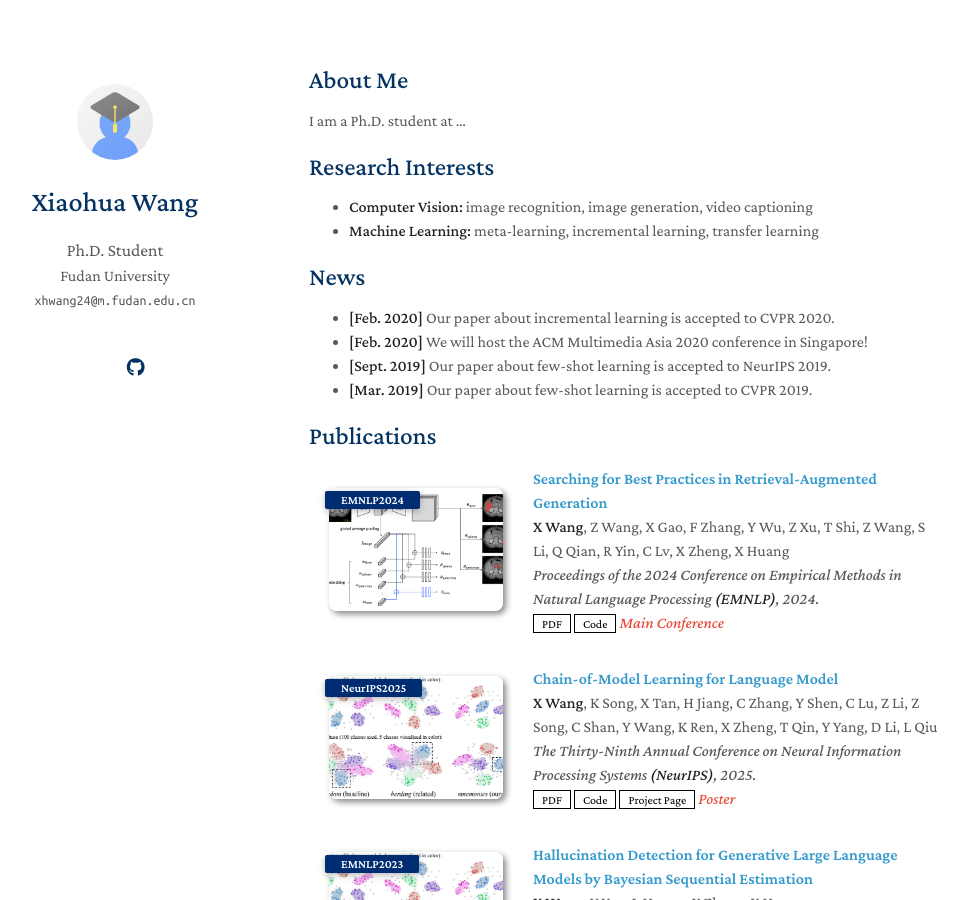
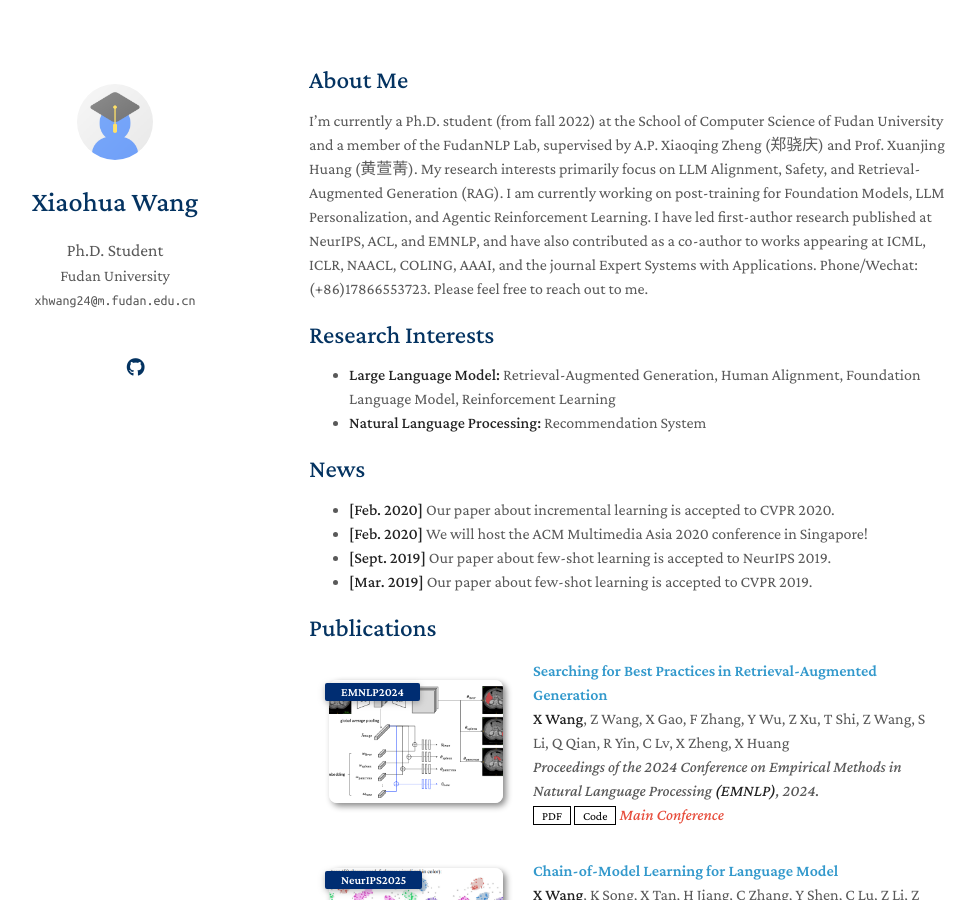
Before and after one commit to xhwang22/homepage, a Jekyll site: the page built from index.md, in a window 1280 px wide and 900 px high. Shown: the whole window, without its empty margins (161-1137 px from the left). Built offline with Jekyll 4.4.1, drawn with Linux system fonts in a browser that asks for light colours; a style sheet for code colours, icons or effects is not loaded; our own code applies the rules of GitHub Pages for plain Markdown files.

Commit message:
Revise personal details and research interests
Updated personal information and research interests in index.md.

```diff
--- a/index.md
+++ b/index.md
@@ -4,12 +4,15 @@ layout: homepage
 
 ## About Me
 
-I am a Ph.D. student at ...
+I’m currently a Ph.D. student (from fall 2022) at the School of Computer Science of Fudan University and a member of the FudanNLP Lab, supervised by A.P. Xiaoqing Zheng (郑骁庆) and Prof. Xuanjing Huang (黄萱菁).
+My research interests primarily focus on LLM Alignment, Safety, and Retrieval-Augmented Generation (RAG). I am currently working on post-training for Foundation Models, LLM Personalization, and Agentic Reinforcement Learning.
+I have led first-author research published at NeurIPS, ACL, and EMNLP, and have also contributed as a co-author to works appearing at ICML, ICLR, NAACL, COLING, AAAI, and the journal Expert Systems with Applications.
+Phone/Wechat: (+86)17866553723. Please feel free to reach out to me.
 
 ## Research Interests
 
-- **Computer Vision:** image recognition, image generation, video captioning
-- **Machine Learning:** meta-learning, incremental learning, transfer learning
+- **Large Language Model:** Retrieval-Augmented Generation, Human Alignment, Foundation Language Model, Reinforcement Learning
+- **Natural Language Processing:** Recommendation System
 
 ## News
 
```
